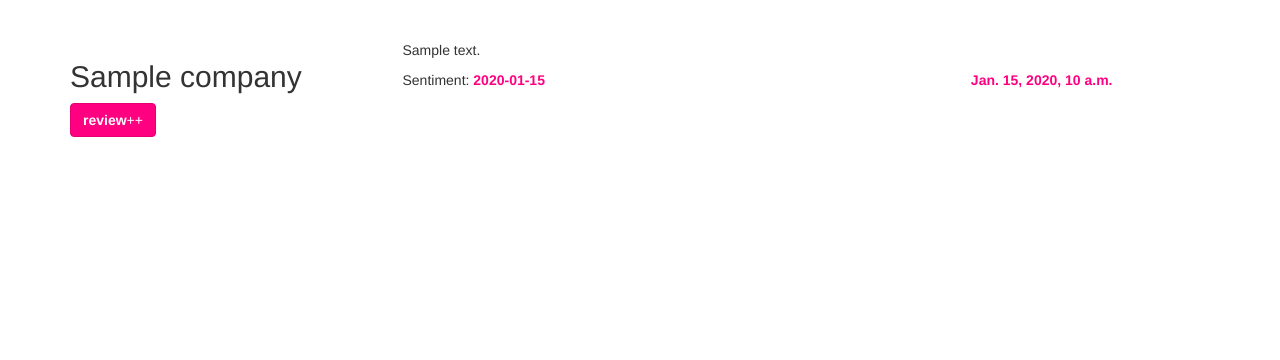
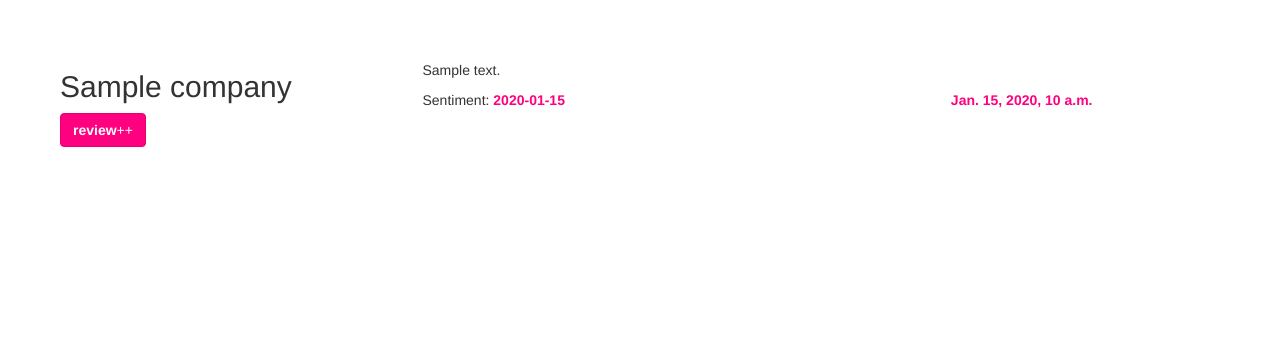
Before and after one commit to dupe-codes/shesays, a Django app: template shesays_platform/templates/companies/company_profile.html in a window 1280 px wide. Shown: the part 60-420 px from the top of the page. Run offline with Django 3.2, Linux system fonts and the light colour scheme; the template is opened without the code that fills it: values that come from a table or form of the project are taken from there, others are empty; tables that the repository leaves empty hold one stand-in row (values such as "Sample post"); parts of the project's set-up code (start-up, migrations or seed data) failed here and were passed over; some libraries are stand-ins or nearby versions.

Commit message:
fixed the styling on the reviews

```diff
--- a/shesays_platform/apps/reviews/utils/forms.py
+++ b/shesays_platform/apps/reviews/utils/forms.py
@@ -7,5 +7,5 @@ from .. import settings #TODO: Replace this with import of django settings modul
 
 class ReviewForm(Form):
     """ form for creating a new review. """
-    content = CharField(widget=Textarea, initial='Add your review')
+    content = CharField(widget=Textarea(attrs={'placeholder': 'Add your review here'}))
     sentiment = ChoiceField(choices=((label,label) for label in settings.SENTIMENT_LABELS))
--- a/shesays_platform/static/stylesheets/companies.css
+++ b/shesays_platform/static/stylesheets/companies.css
@@ -5,7 +5,7 @@
   width: 300px;
   border-radius: 5px;
   padding: 10px; }
-  @media screen and (max-width: 320px) {
+  @media screen and (max-width: 770px) {
     .company-bubble {
       position: static; } }
   .company-bubble img {
--- a/shesays_platform/static/stylesheets/companies.css.scss
+++ b/shesays_platform/static/stylesheets/companies.css.scss
@@ -1,7 +1,7 @@
 // Place all the styles related to the companies controller here.
 // They will automatically be included in application.css.
 // You can use Sass (SCSS) here: http://sass-lang.com/
-$break-small: 320px;
+$break-small: 770px;
 
 .company-bubble {
   position: fixed;
--- a/shesays_platform/templates/companies/company_profile.html
+++ b/shesays_platform/templates/companies/company_profile.html
@@ -1,11 +1,11 @@
-{% extends 'site_base.html' %}
+{% extends 'companies_base.html' %}
 
 {% block content %}
 
 <div class="container navbar-push">
   <div class="row wrapper">
 
-    <div class="col-md-3">
+    <div class="col-sm-3">
       <div class="company-bubble">
         <h2>{{ company.name }}</h2>
         <a class="btn btn-primary" id="new-review" href="{% url 'new_review' company_id=company.id %}">
@@ -14,15 +14,15 @@
       </div>
     </div>
 
-    <div class="col-md-8 reviews-wrapper">
+    <div class="col-sm-8 reviews-wrapper">
       <div>
         <ul class="reviews">
           {% if company.reviews.all %}
             {% for review in company.reviews.all %}
               <li>
                 <p>{{ review.content }}</p>
-                <p class="pull-left">Sentiment: <b>{{review.sentiment_label}}</b></p>
-                <p class="pull-right"><b>{{ review.created_at }}</b></p>
+                <span class="pull-left">Sentiment: <b>{{review.sentiment_label}}</b></span>
+                <span class="pull-right"><b>{{ review.created_at }}</b></span>
                 <br/>
               </li>
             {% endfor %}
--- /dev/null
+++ b/shesays_platform/templates/companies_base.html
@@ -0,0 +1,24 @@
+<html>
+  <head>
+    <meta name="viewport" content="width=device-width, initial-scale=1.0">
+    <title>{% block title %}SheSays{% endblock %}</title>
+    <meta name="description" content="Glassdoor for women in tech">
+
+    <link href="//maxcdn.bootstrapcdn.com/font-awesome/4.1.0/css/font-awesome.min.css" rel="stylesheet">
+
+    {% load staticfiles %}
+    <link href="{% static "stylesheets/bootstrap.min.css" %}" rel="stylesheet">
+    <link href="{% static "stylesheets/application.css" %}" rel="stylesheet">
+    <link href="{% static "stylesheets/companies.css" %}" rel="stylesheet">
+  </head>
+  <body>
+    <!-- Add the navigation bar -->
+    {% include 'partials/navigation.html' %}
+
+    {% block content %}
+    {% endblock %}
+    <script src="{% static "javascripts/jquery-1.11.1.min.js" %}" type="text/javascript"></script>
+    <script src="{% static "javascripts/jquery.bxslider.min.js" %}" type="text/javascipt"></script>
+
+  </body>
+</html>
```
